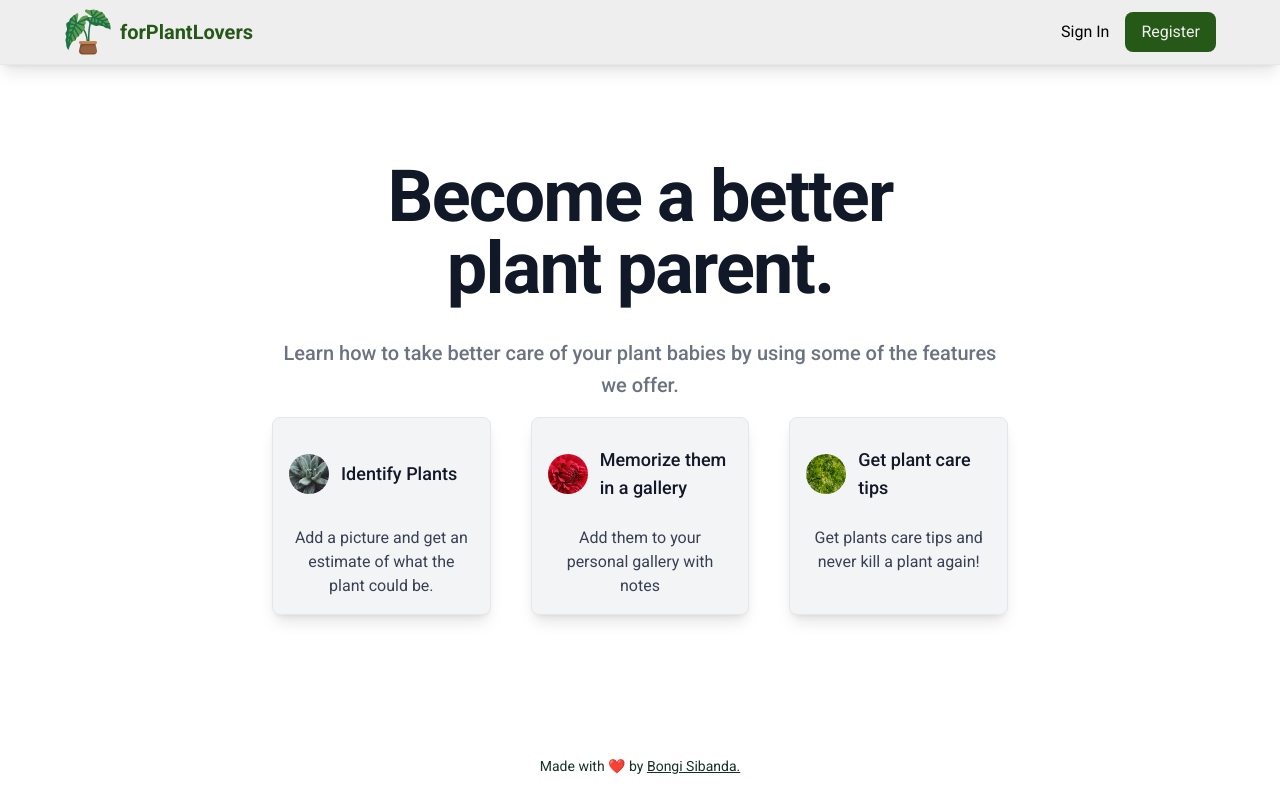
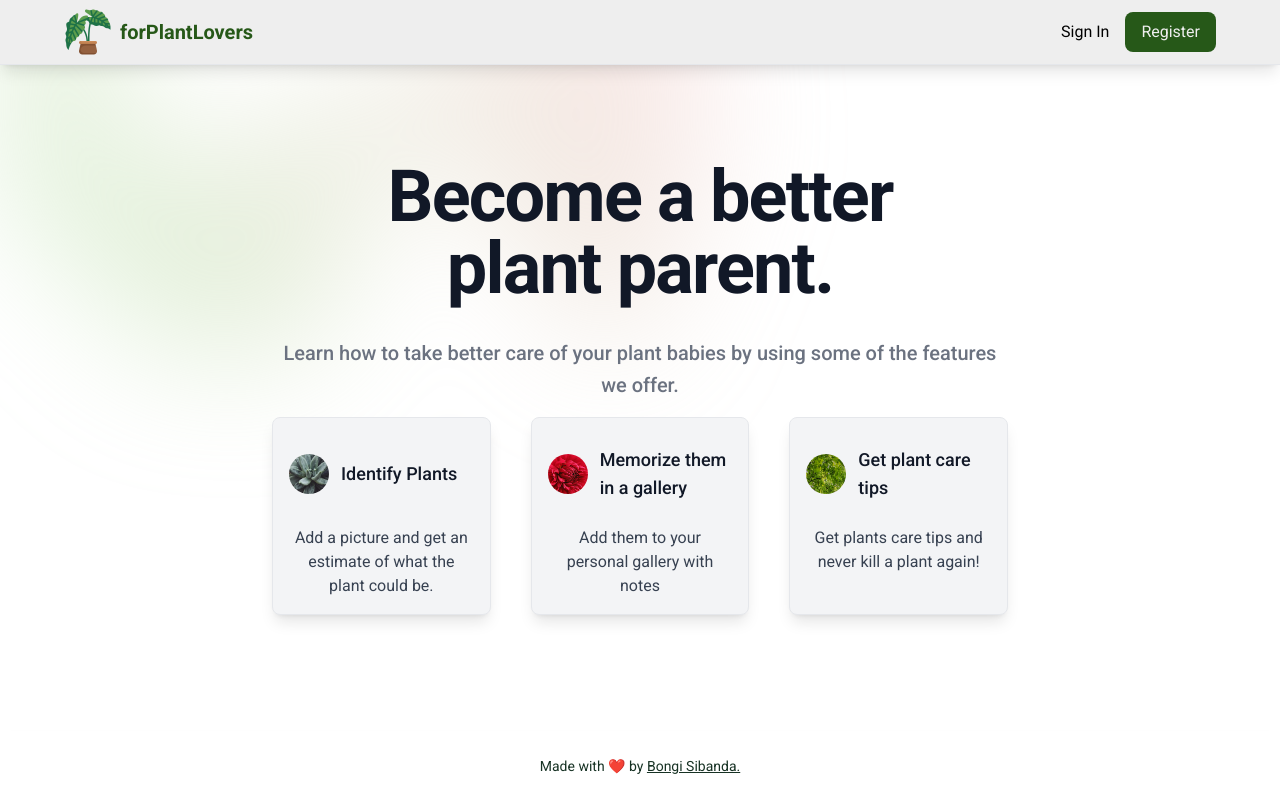
Before and after one commit to trialnerr/forPlantLovers, a React (Vite) app: page / in a window 1280 px wide. Built offline with nearby package versions, Linux system fonts and the light colour scheme; no server answers.

Commit message:
Uncomment out the background div in Main.tsx.

```diff
--- a/src/pages/Main.tsx
+++ b/src/pages/Main.tsx
@@ -17,10 +17,10 @@ const Main = () => {
         className="absolute inset-x-0 -top-40 -z-10 transform-gpu overflow-hidden blur-3xl sm:-top-80"
         aria-hidden="true"
       >
-        {/* <div
+        <div
           className="relative inset-0 left-[calc(50%-11rem)] aspect-[1155/678] w-[36.125rem] -translate-x-1/2 rotate-[30deg] bg-gradient-to-tr from-[lightGreen] to-[pink] opacity-40 sm:left-[calc(50%-30rem)] sm:w-[72.1875rem]"
           style={{ clipPath: "polygon(74.1% 44.1%, 100% 61.6%, 97.5% 26.9%, 85.5% 0.1%, 80.7% 2%, 72.5% 32.5%, 60.2% 62.4%, 52.4% 68.1%, 47.5% 58.3%, 45.2% 34.5%, 27.5% 76.7%, 0.1% 64.9%, 17.9% 100%, 27.6% 76.8%, 76.1% 97.7%, 74.1% 44.1%)" }}
-        ></div> */}
+        ></div>
       </div>
       <div className="mx-auto max-w-3xl">
         <div className="text-center">
```
